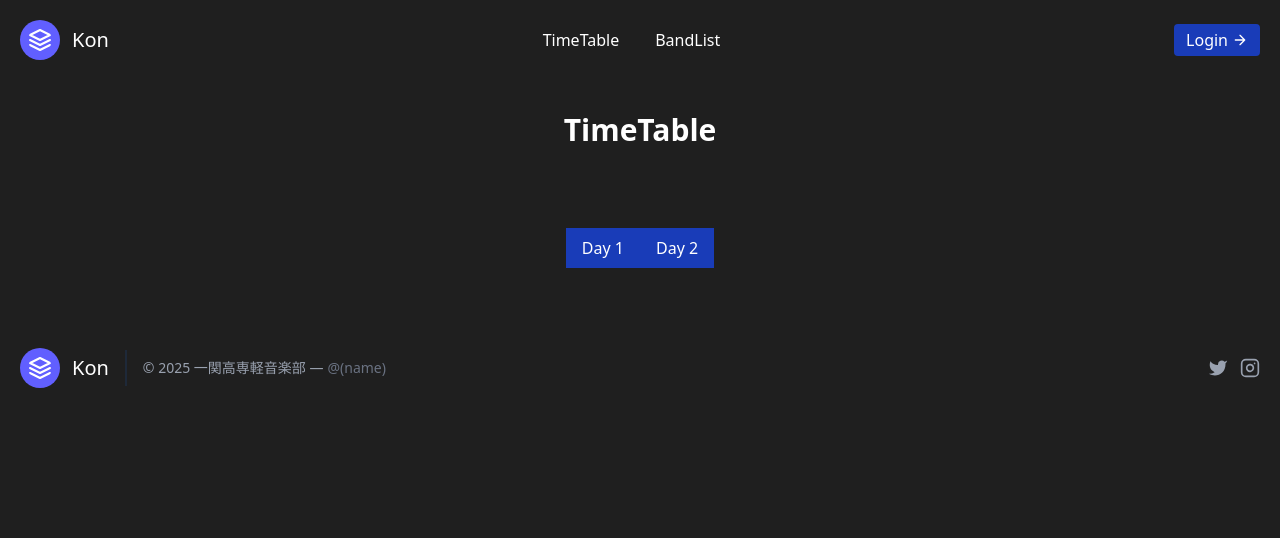
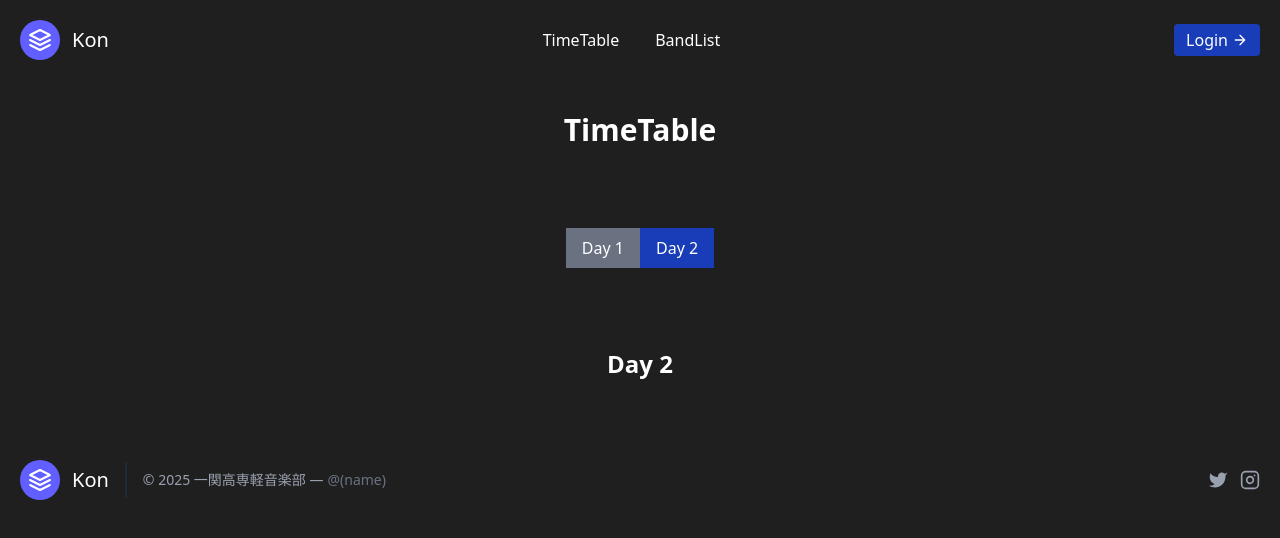
Before and after one commit to menotet/nitic_kon_2025, a React (Vite) app: page /bandlist in a window 1280 px wide. Both pictures are taken after a click on the button "Day 2". Shown: the top 538 px of the page. Built offline with nearby package versions, Linux system fonts and the light colour scheme.

Commit message:
bu: 2025-08-22 18:10:11

```diff
--- a/src/AppRoutes.tsx
+++ b/src/AppRoutes.tsx
@@ -6,7 +6,7 @@ import {
 } from "react-router-dom";
 
 import Top from "./page/Top.tsx";
-import Timetable from "./page/Timetable.tsx";
+import TimeTable from "./page/TimeTable.tsx";
 
 {
   /* リンク先をリストで一括指定.*/
@@ -18,11 +18,11 @@ const routes = [
   },
   {
     path: "/timetable",
-    Component: Timetable,
+    Component: TimeTable,
   },
   {
     path: "/bandlist",
-    Component: Timetable,
+    Component: TimeTable,
   },
 ] as const satisfies RouteProps[];
 
--- a/src/Test.tsx
+++ b/src/Test.tsx
@@ -1,8 +1,8 @@
 // テスト用で残しておく.
 import "./Test.css";
 
-import Header from "./components/header/header.tsx";
-import Footer from "./components/footer/footer.tsx";
+import Header from "./components/header/Header.tsx";
+import Footer from "./components/footer/Footer.tsx";
 
 export default function App() {
   return (
--- /dev/null
+++ b/src/components/SelectDayButton.tsx
@@ -0,0 +1,26 @@
+import React from "react";
+
+const SelectDayButton = ({
+  day,
+  visibleDay,
+  onClick = () => {},
+}: {
+  day: number;
+  visibleDay: number;
+  onClick?: () => void;
+}) => {
+  const isSelected = day === visibleDay;
+  const buttonCss = isSelected
+    ? "bg-blue-800 text-white px-4 py-2 mb-4"
+    : "bg-gray-500 text-white px-4 py-2 mb-4";
+
+  return (
+    <>
+      <button className={buttonCss} onClick={onClick}>
+        Day {day}
+      </button>
+    </>
+  );
+};
+
+export default SelectDayButton;
--- a/src/page/Bandlist.tsx
+++ b/src/page/Bandlist.tsx
@@ -1,8 +1,8 @@
 /* タイムテーブル. */
 import { Link } from "react-router-dom";
 
-import Header from "../components/header/header";
-import Footer from "../components/footer/footer";
+import Header from "../components/header/Header";
+import Footer from "../components/footer/Footer";
 
 const Bandlist = () => {
   return (
--- a/src/page/Timetable.tsx
+++ b/src/page/Timetable.tsx
@@ -2,16 +2,21 @@
 import React, { useState } from "react";
 import { Link } from "react-router-dom";
 
-import Header from "../components/header/header";
-import Footer from "../components/footer/footer";
+import Header from "../components/header/Header";
+import Footer from "../components/footer/Footer";
+import SelectDayButton from "../components/SelectDayButton";
 
 const Timetable = () => {
   const current_band = "band";
 
-  const [visible_day, setVisible] = useState(1);
-  const DayChange = (day: number) => {
+  // --- 日付処理一式. ---
+  const [visibleDay, setVisible] = useState(1);
+  const changeDay = (day: number) => {
     setVisible(day);
   };
+  const dayButtonCss = visibleDay
+    ? "bg-blue-800 text-white px-4 py-2 mb-4"
+    : "bg-gray-500 text-white px-4 py-2 mb-4";
 
   return (
     <>
@@ -24,23 +29,20 @@ const Timetable = () => {
 
         {/* 日付変えるボタン. */}
         <div className="flex items-center justify-center mx-auto p-8">
-          <button
-            className="bg-blue-800 text-white px-4 py-2 mb-4"
-            onClick={() => DayChange(1)}
-          >
-            Day 1
-          </button>
-
-          <button
-            className="bg-blue-800 text-white px-4 py-2 mb-4"
-            onClick={() => DayChange(2)}
-          >
-            Day 2
-          </button>
+          <SelectDayButton
+            day={1}
+            visibleDay={visibleDay}
+            onClick={() => changeDay(1)}
+          />
+          <SelectDayButton
+            day={2}
+            visibleDay={visibleDay}
+            onClick={() => changeDay(2)}
+          />
         </div>
 
         {/* タイムテーブル Day1. */}
-        {visible_day === 1 && (
+        {visibleDay === 1 && (
           <div className="flex flex-col mx-auto p-8 items-center justify-center">
             <h2 className="text-2xl font-bold mb-4">Day 1</h2>
 
@@ -49,6 +51,11 @@ const Timetable = () => {
         )}
 
         {/* タイムテーブル Day2. */}
+        {visibleDay === 2 && (
+          <div className="flex flex-col mx-auto p-8 items-center justify-center">
+            <h2 className="text-2xl font-bold mb-4">Day 2</h2>
+          </div>
+        )}
 
         <Footer />
       </div>
--- a/src/page/Top.tsx
+++ b/src/page/Top.tsx
@@ -1,8 +1,8 @@
 /* トップページ.*/
 import { Link } from "react-router-dom";
 
-import Header from "../components/header/header";
-import Footer from "../components/footer/footer";
+import Header from "../components/header/Header";
+import Footer from "../components/footer/Footer";
 
 import titleart from "../assets/titleart.jpg";
 import bandlist from "../assets/bandlist.jpg";
```
